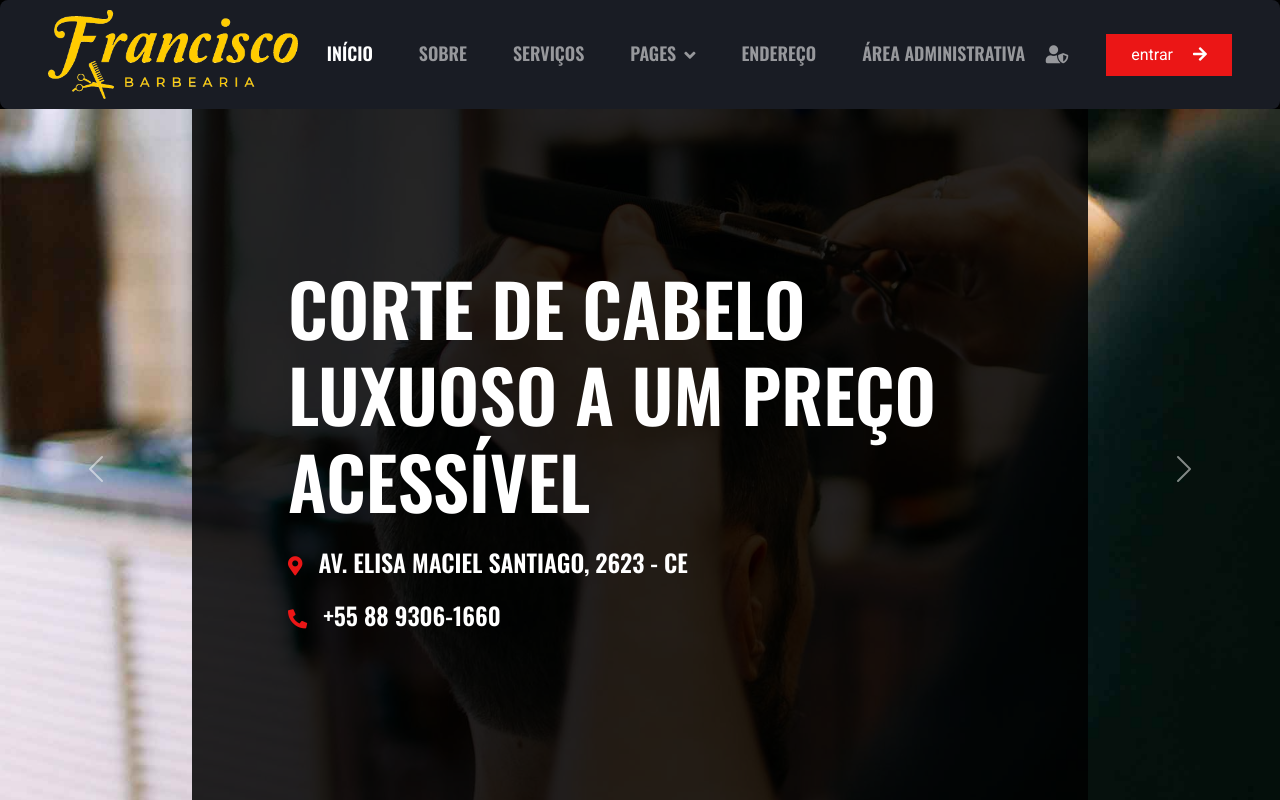
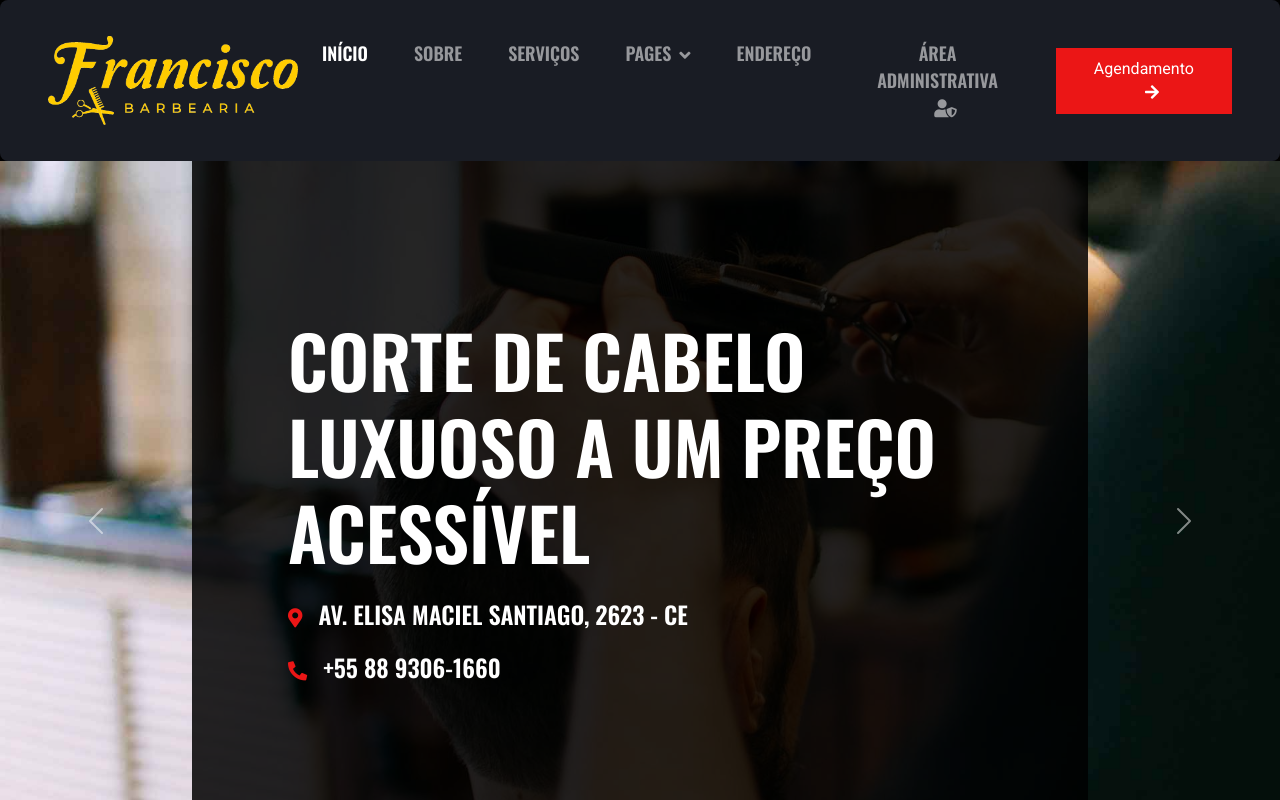
Before and after one commit to victor-engineer/barbershop, a website with bundled scripts: page index.html in a window 1280 px wide. Shown: the top 800 px of the page. Built offline with nearby package versions, Linux system fonts and the light colour scheme.

Commit message:
instabilidade

```diff
--- a/index.html
+++ b/index.html
@@ -70,9 +70,9 @@
         </div>
     </div>
     <!-- Botão de Agendamento visível tanto em desktop quanto em mobile, mas em lugares diferentes -->
-    <a href="login-users.html" class="btn btn-primary rounded-0 py-2 px-lg-4 d-none d-lg-inline-block" id="login-btn">entrar <i class="fa fa-arrow-right ms-3"></i></a>
+    <a href="schedule.html" class="btn btn-primary rounded-0 py-2 px-lg-4 d-none d-lg-inline-block" id="login-btn">Agendamento <i class="fa fa-arrow-right ms-3"></i></a>
     <div class="d-lg-none d-flex align-items-center">
-        <a href="login-users.html" class="btn btn-primary rounded-0 py-2 px-lg-4" id="login-btn-mobile">entrar <i class="fa fa-arrow-right ms-3"></i></a>
+        <a href="schedule.html" class="btn btn-primary rounded-0 py-2 px-lg-4" id="login-btn-mobile">Agendamento <i class="fa fa-arrow-right ms-3"></i></a>
     </div>
 </nav>
 <!-- Navbar End -->
```
